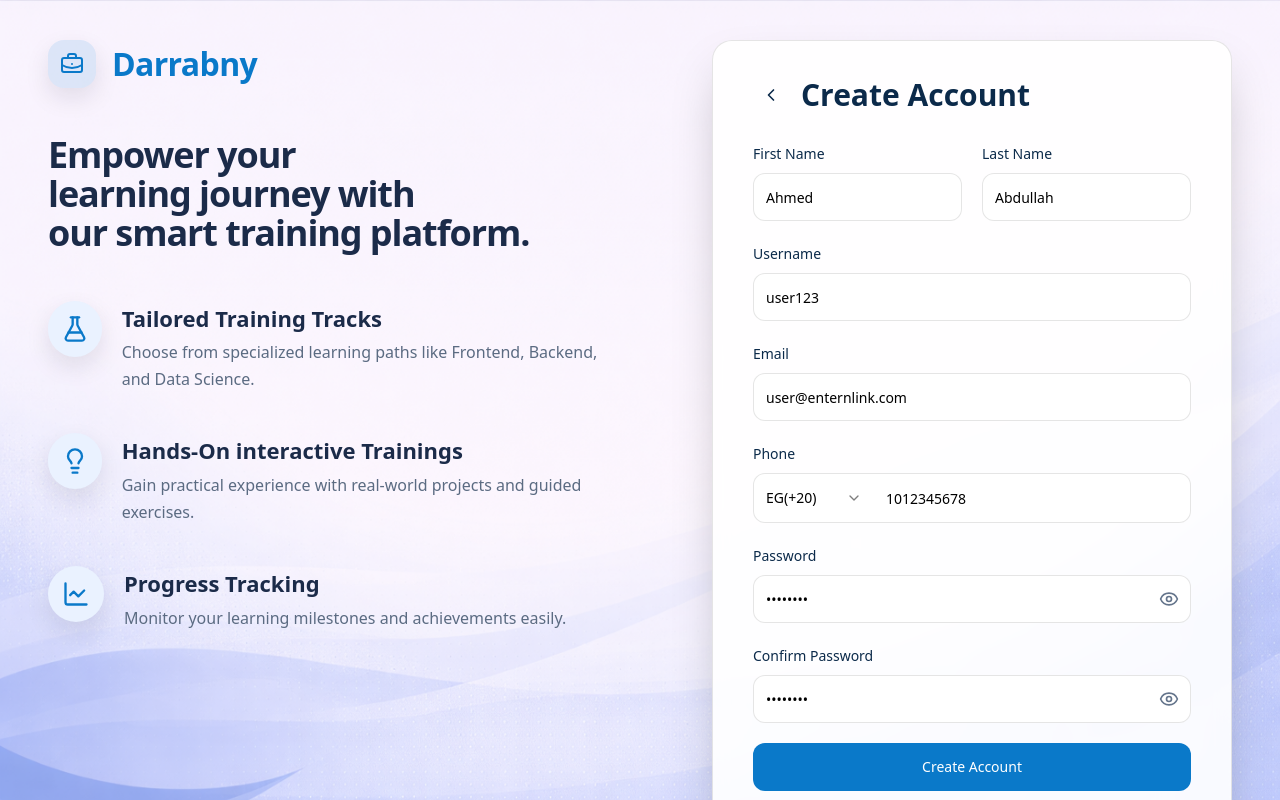
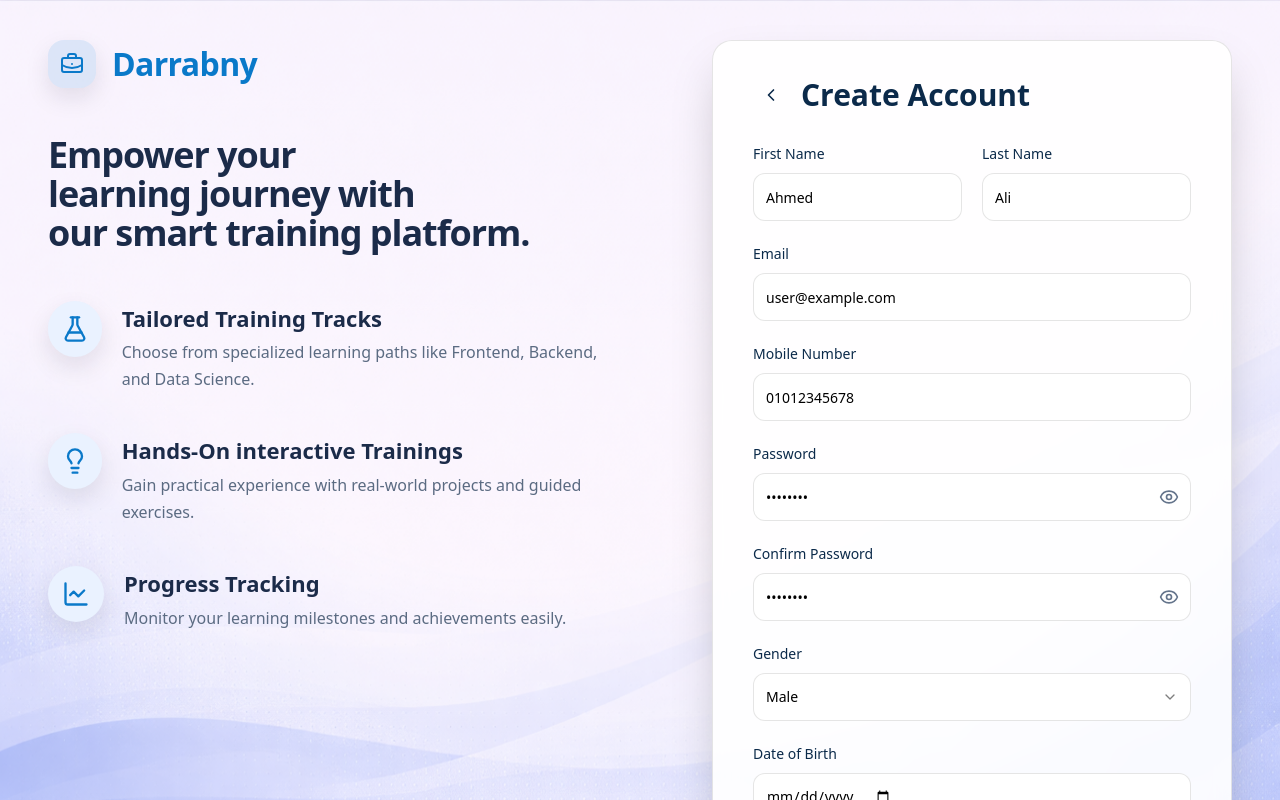
Before and after one commit to ZIADMOHAMED-A8/Darrabny, a Next.js app: page /signup in a window 1280 px wide. Shown: the top 800 px of the page. Built offline with nearby package versions, Linux system fonts and the light colour scheme.

Commit message:
Finished signup feature

```diff
--- a/src/app/(auth)/_components/forgetpass-form.tsx
+++ b/src/app/(auth)/_components/forgetpass-form.tsx
@@ -26,7 +26,7 @@ import {
 import {
   forgotPasswordSchema,
   ForgotPasswordValues,
-} from "@/lib/schemas/forgot-password-schema";
+} from "@/lib/schemas/auth/forgot-password-schema";
 
 export default function ForgotPasswordPage() {
   const form = useForm<ForgotPasswordValues>({
--- a/src/app/(auth)/login/_components/login-form.tsx
+++ b/src/app/(auth)/login/_components/login-form.tsx
@@ -21,7 +21,7 @@ import { Separator } from "@/components/ui/separator";
 import { Eye, EyeOff, Lock, Mail, Github, Chrome } from "lucide-react";
 
 import { useLogin } from "../_hooks/use-login";
-import { loginSchema, LoginValues } from "@/lib/schemas/login.schema";
+import { loginSchema, LoginValues } from "@/lib/schemas/auth/login.schema";
 import SubmissionMessage from "../../_components/submission-message";
 
 /* ================= TYPES ================= */
--- a/src/app/(auth)/otp/_components/verify-otp-form.tsx
+++ b/src/app/(auth)/otp/_components/verify-otp-form.tsx
@@ -13,7 +13,7 @@ import OtpInput from "./otp-input";
 import {
   VerifyOtpSchema,
   VerifyOtpValues,
-} from "@/lib/schemas/verify-otp.schema";
+} from "@/lib/schemas/auth/verify-otp.schema";
 
 type Props = {
   email?: string;
--- a/src/app/(auth)/signup/_actions/register.action.ts
+++ b/src/app/(auth)/signup/_actions/register.action.ts
@@ -1,13 +1,13 @@
-'use server';
+"use server";
 
-import { SignupValues } from '@/lib/schemas/signup.schema';
+import { SignupValues } from "@/lib/schemas/auth/signup.schema";
 
 export async function signupAction(values: SignupValues) {
-  const response = await fetch(`${process.env.NEXT_PUBLIC_API}/auth/signup`, {
-    method: 'POST',
+  const response = await fetch(`${process.env.NEXTAUTH_URL}/auth/signup`, {
+    method: "POST",
     body: JSON.stringify(values),
     headers: {
-      'Content-Type': 'application/json',
+      "Content-Type": "application/json",
     },
   });
 
--- a/src/app/(auth)/signup/_components/signup-form.tsx
+++ b/src/app/(auth)/signup/_components/signup-form.tsx
@@ -26,21 +26,13 @@ import {
 
 import { Card, CardContent } from "@/components/ui/card";
 
-import { signupSchema, SignupValues } from "@/lib/schemas/signup.schema";
+import {
+  signupSchema,
+  SignupValues,
+  GENDER,
+} from "@/lib/schemas/auth/signup.schema";
 import { useRouter } from "next/navigation";
 import useSignup from "../_hooks/signup";
-
-const COUNTRY_CODES = [
-  { value: "EG(+20)", label: "EG(+20)" },
-  { value: "SA(+966)", label: "SA(+966)" },
-  { value: "AE(+971)", label: "AE(+971)" },
-];
-
-const LABEL = "text-sm font-medium text-[#0B2A4A]";
-const INPUT =
-  "mt-2 h-12 rounded-[12px] border-black/10 bg-white focus-visible:ring-4 focus-visible:ring-[#0A79C9]/20";
-const ICON_BTN =
-  "absolute right-3 top-1/2 -translate-y-1/2 text-slate-500 hover:text-slate-700";
 
 export default function CreateAccountForm() {
   const router = useRouter();
@@ -55,28 +47,32 @@ export default function CreateAccountForm() {
     defaultValues: {
       firstName: "",
       lastName: "",
-      username: "",
       email: "",
-      countryCode: "EG(+20)",
-      phone: "",
+      mobileNumber: "",
       password: "",
       confirmPassword: "",
+      gender: GENDER.MALE,
+      DOB: "",
+      // role: "Student",
     },
   });
 
   const onSubmit: SubmitHandler<SignupValues> = (values) => {
     mutate(values, {
-      onSuccess: () => {
-        setTimeout(() => router.push("/login"), 2000);
-      },
+      onSuccess: () => setTimeout(() => router.push("/login"), 2000),
       onError: () => {},
     });
   };
 
+  const LABEL = "text-sm font-medium text-[#0B2A4A]";
+  const INPUT =
+    "mt-2 h-12 rounded-[12px] border-black/10 bg-white focus-visible:ring-4 focus-visible:ring-[#0A79C9]/20";
+  const ICON_BTN =
+    "absolute right-3 top-1/2 -translate-y-1/2 text-slate-500 hover:text-slate-700";
+
   return (
     <Card className="w-full max-w-[520px] rounded-[20px] border border-black/10 bg-white/90 shadow-2xl backdrop-blur">
       <CardContent className="px-10 pb-10 pt-9">
-        {/* Header (اختياري) */}
         <div className="flex items-center gap-3">
           <button
             type="button"
@@ -111,7 +107,6 @@ export default function CreateAccountForm() {
                   </FormItem>
                 )}
               />
-
               <FormField
                 name="lastName"
                 control={form.control}
@@ -119,32 +114,13 @@ export default function CreateAccountForm() {
                   <FormItem>
                     <FormLabel className={LABEL}>Last Name</FormLabel>
                     <FormControl>
-                      <Input
-                        {...field}
-                        placeholder="Abdullah"
-                        className={INPUT}
-                      />
+                      <Input {...field} placeholder="Ali" className={INPUT} />
                     </FormControl>
                     <FormMessage />
                   </FormItem>
                 )}
               />
             </div>
-
-            {/* Username */}
-            <FormField
-              name="username"
-              control={form.control}
-              render={({ field }) => (
-                <FormItem>
-                  <FormLabel className={LABEL}>Username</FormLabel>
-                  <FormControl>
-                    <Input {...field} placeholder="user123" className={INPUT} />
-                  </FormControl>
-                  <FormMessage />
-                </FormItem>
-              )}
-            />
 
             {/* Email */}
             <FormField
@@ -156,7 +132,7 @@ export default function CreateAccountForm() {
                   <FormControl>
                     <Input
                       {...field}
-                      placeholder="user@enternlink.com"
+                      placeholder="user@example.com"
                       className={INPUT}
                     />
                   </FormControl>
@@ -165,37 +141,19 @@ export default function CreateAccountForm() {
               )}
             />
 
-            {/* Phone + Country */}
+            {/* Mobile Number */}
             <FormField
-              name="phone"
+              name="mobileNumber"
               control={form.control}
               render={({ field }) => (
                 <FormItem>
-                  <FormLabel className={LABEL}>Phone</FormLabel>
+                  <FormLabel className={LABEL}>Mobile Number</FormLabel>
                   <FormControl>
-                    <div className="mt-2 grid grid-cols-[120px_1fr] overflow-hidden rounded-[12px] border border-black/10 bg-white">
-                      <Select
-                        value={form.getValues("countryCode")}
-                        onValueChange={(v) => form.setValue("countryCode", v)}
-                      >
-                        <SelectTrigger className="h-12 rounded-none border-0 bg-transparent focus:ring-0">
-                          <SelectValue placeholder="Code" />
-                        </SelectTrigger>
-                        <SelectContent>
-                          {COUNTRY_CODES.map((c) => (
-                            <SelectItem key={c.value} value={c.value}>
-                              {c.label}
-                            </SelectItem>
-                          ))}
-                        </SelectContent>
-                      </Select>
-
-                      <Input
-                        {...field}
-                        placeholder="1012345678"
-                        className="h-12 rounded-none border-0 bg-transparent focus-visible:ring-0"
-                      />
-                    </div>
+                    <Input
+                      {...field}
+                      placeholder="01012345678"
+                      className={INPUT}
+                    />
                   </FormControl>
                   <FormMessage />
                 </FormItem>
@@ -270,6 +228,67 @@ export default function CreateAccountForm() {
               )}
             />
 
+            {/* Gender */}
+            <FormField
+              name="gender"
+              control={form.control}
+              render={({ field }) => (
+                <FormItem>
+                  <FormLabel className={LABEL}>Gender</FormLabel>
+                  <FormControl>
+                    <Select
+                      value={form.getValues("gender")}
+                      onValueChange={(v: "Male" | "Female" | "Other") =>
+                        form.setValue("gender", v)
+                      }
+                    >
+                      <SelectTrigger className="h-12 rounded-[12px] border-black/10 bg-white">
+                        <SelectValue placeholder="Select Gender" />
+                      </SelectTrigger>
+                      <SelectContent>
+                        {Object.values(GENDER).map((g) => (
+                          <SelectItem key={g} value={g}>
+                            {g}
+                          </SelectItem>
+                        ))}
+                      </SelectContent>
+                    </Select>
+                  </FormControl>
+                  <FormMessage />
+                </FormItem>
+              )}
+            />
+
+            {/* DOB */}
+            <FormField
+              name="DOB"
+              control={form.control}
+              render={({ field }) => (
+                <FormItem>
+                  <FormLabel className={LABEL}>Date of Birth</FormLabel>
+                  <FormControl>
+                    <Input {...field} type="date" className={INPUT} />
+                  </FormControl>
+                  <FormMessage />
+                </FormItem>
+              )}
+            />
+
+            {/* Role */}
+            {/* <FormField
+              name="role"
+              control={form.control}
+              render={({ field }) => (
+                <FormItem>
+                  <FormLabel className={LABEL}>Role</FormLabel>
+                  <FormControl>
+                    <Input {...field} className={INPUT} placeholder="Student" />
+                  </FormControl>
+                  <FormMessage />
+                </FormItem>
+              )}
+            /> */}
+
             {/* Submit */}
             <Button
               type="submit"
@@ -283,7 +302,6 @@ export default function CreateAccountForm() {
               Create Account
             </Button>
 
-            {/* Footer (اختياري) */}
             <p className="pt-1 text-center text-sm text-slate-500">
               Already have an account?{" "}
               <button
--- a/src/app/(auth)/signup/_hooks/signup.ts
+++ b/src/app/(auth)/signup/_hooks/signup.ts
@@ -1,6 +1,6 @@
 import { useMutation } from "@tanstack/react-query";
 
-import { SignupValues } from "@/lib/schemas/signup.schema";
+import { SignupValues } from "@/lib/schemas/auth/signup.schema";
 import { signupAction } from "../_actions/register.action";
 
 export default function useSignup() {
--- a/src/lib/schemas/signup.schema.ts
+++ b/src/lib/schemas/auth/signup.schema.ts
@@ -1,30 +1,22 @@
 import { z } from "zod";
 
-// اختياري: تعمل enum للـ gender
 export const GENDER = {
-  MALE: "male",
-  FEMALE: "female",
-  OTHER: "other",
+  MALE: "Male",
+  FEMALE: "Female",
+  OTHER: "Other",
 } as const;
 
 export const signupSchema = z
   .object({
     firstName: z.string().trim().min(2, "First name is required"),
     lastName: z.string().trim().min(2, "Last name is required"),
-    username: z
+    email: z.string().trim().email("Enter a valid email"),
+    mobileNumber: z
       .string()
       .trim()
-      .min(3, "Username must be at least 3 characters")
-      .max(30, "Username is too long")
-      .regex(/^[a-zA-Z0-9._-]+$/, "Username contains invalid characters"),
-    email: z.string().trim().email("Enter a valid email"),
-    countryCode: z.string().min(1, "Country code is required"),
-    phone: z
-      .string()
-      .trim()
-      .min(7, "Phone number is too short")
+      .min(10, "Phone number is too short")
       .max(15, "Phone number is too long")
-      .regex(/^\d+$/, "Phone must be digits only"),
+      .regex(/^\d+$/, "Mobile must be digits only"),
     password: z
       .string()
       .min(8, "Password must be at least 8 characters")
@@ -32,9 +24,9 @@ export const signupSchema = z
       .regex(/[a-z]/, "Password must include a lowercase letter")
       .regex(/\d/, "Password must include a number"),
     confirmPassword: z.string().min(8, "Confirm your password"),
-    // gender: z.enum([GENDER.MALE, GENDER.FEMALE, GENDER.OTHER], {
-    //   required_error: "Gender is required",
-    // }),
+    gender: z.enum(["Male", "Female", "Other"]),
+    DOB: z.string().min(10, "Date of Birth is required"),
+    // role: z.string().min(3, "Role is required"),
   })
   .refine((v) => v.password === v.confirmPassword, {
     path: ["confirmPassword"],
```
Also changed, not shown: src/app/(auth)/login/_hooks/use-login.ts (+4 -3 lines), src/lib/schemas/auth/forgot-password-schema.ts (renamed from src/lib/schemas/forgot-password-schema.ts), src/lib/schemas/auth/login.schema.ts (renamed from src/lib/schemas/login.schema.ts), src/lib/schemas/auth/verify-otp.schema.ts (renamed from src/lib/schemas/verify-otp.schema.ts).
